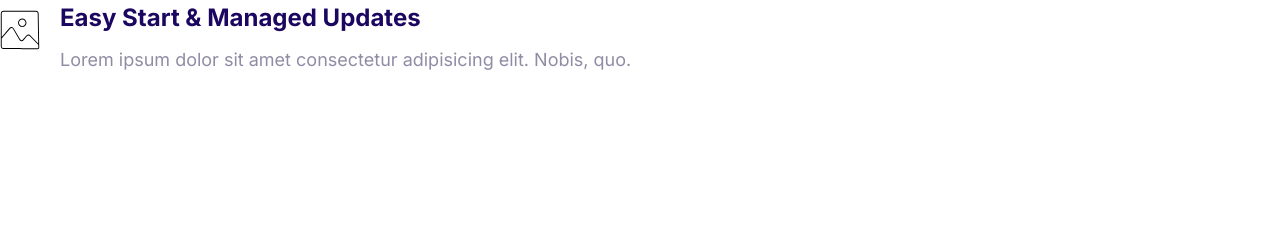
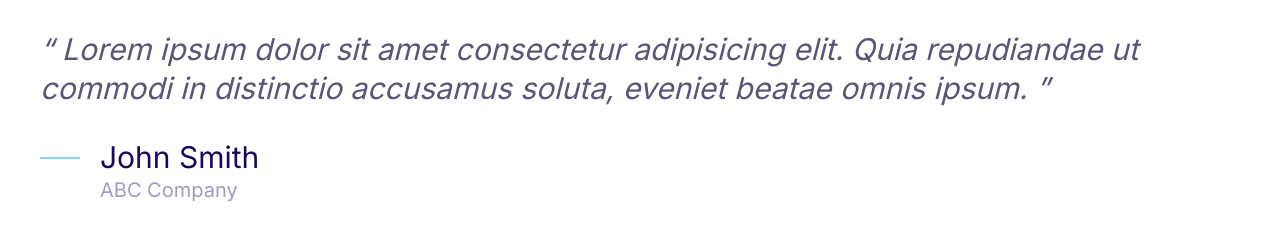
Before and after one commit to hmirza0077/moshify, a plain HTML site: page index.html in a window 1280 px wide. Drawn offline with Linux system fonts and the light colour scheme.

Commit message:
Quotes created.

```diff
--- a/css/styles.css
+++ b/css/styles.css
@@ -4,6 +4,7 @@
     --color-accent: #ff3400;
     --color-headings: #1b0760;
     --color-body: #918ca4;
+    --color-body-darker: #5c5577;
     --color-border: #ccc;
     --border-radius: 30px;
 }
@@ -385,3 +386,53 @@ a {
 .media__image {
     margin-top: 1rem;
 }
+
+/* Quotes */
+
+.quote {
+    font-size: 3rem;
+    font-style: italic;
+    color: var(--color-body-darker);
+    line-height: 1.3;
+}
+
+.quote__text::before {
+    content: open-quote;
+}
+
+.quote__text::after {
+    content: close-quote;
+}
+
+.quote__author {
+    font-size: 3rem;
+    font-weight: 500;
+    font-style: normal;
+    margin-bottom: 0;
+}
+
+.quote__organization {
+    color: var(--color-headings);
+    opacity: 0.4;
+    font-size: 2rem;
+    font-style: normal;
+}
+
+.quote__line {
+    position: relative;
+    bottom: 10px;
+}
+
+@media screen and (max-width: 1024px) {
+    .quote {
+        font-size: 2rem;
+    }
+
+    .quote__author {
+        font-size: 2.4rem;
+    }
+
+    .quote__organization {
+        font-size: 1.6rem;
+    }
+}
--- a/index.html
+++ b/index.html
@@ -15,17 +15,26 @@
     <link rel="stylesheet" href="css/styles.css" />
   </head>
   <body>
+    <blockquote class="quote">
+      <p class="quote__text">
+        Lorem ipsum dolor sit amet consectetur adipisicing elit. Quia
+        repudiandae ut commodi in distinctio accusamus soluta, eveniet beatae
+        omnis ipsum.
+      </p>
+      <footer>
         <div class="media">
           <div class="media__image">
-          <svg class="icon icon--primary">
-            <use xlink:href="../images/sprite.svg#snap"></use>
+              <svg class="icon icon--primary quote__line">
+                <use xlink:href="../images/sprite.svg#line"></use>
               </svg>
             </span>
           </div>
           <div class="media__body">
-        <h3 class="media__title">Easy Start & Managed Updates</h3>
-        <p>Lorem ipsum dolor sit amet consectetur adipisicing elit. Nobis, quo.</p>
+            <h3 class="media__title quote__author">John Smith</h3>
+            <p class="quote__organization">ABC Company</p>
           </div>
         </div>
+      </footer>
+    </blockquote>
   </body>
 </html>
```
Also changed, not shown: components/quotes.html (added, +21 -0 lines). Lines whose indentation alone changed are shown as unchanged.
